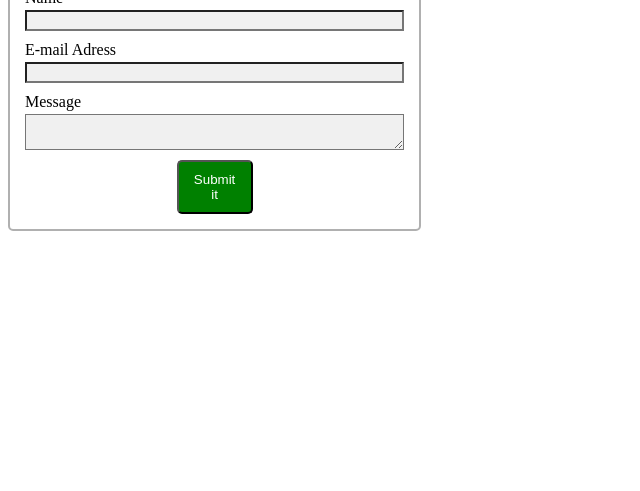
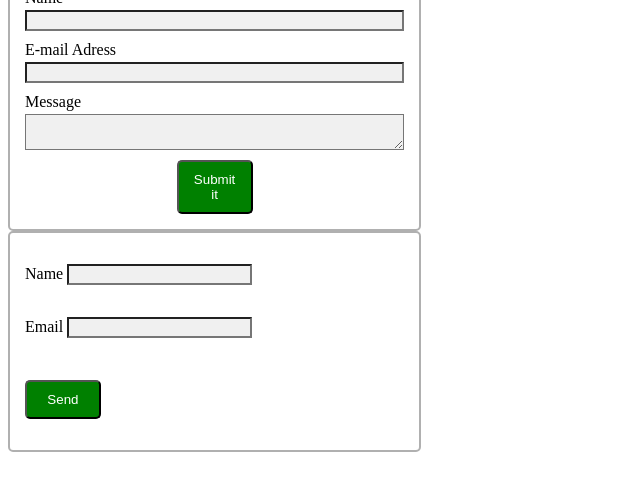
Before and after one commit to KimCras/form_test, a plain HTML site: page index.html in a window 1280 px wide. Shown: the part 83-574 px from the top of the page, without its empty margins (0-640 px from the left). Drawn offline with Linux system fonts and the light colour scheme.

Commit message:
extra form from netlify

```diff
--- a/index.html
+++ b/index.html
@@ -54,6 +54,18 @@
         <textarea id="message" name="message" required></textarea>
         <button type="submit">Submit it</button>
     </form>
+
+    <form name="contact" netlify>
+        <p>
+            <label>Name <input type="text" name="name" /></label>
+        </p>
+        <p>
+            <label>Email <input type="email" name="email" /></label>
+        </p>
+        <p>
+            <button type="submit">Send</button>
+        </p>
+    </form>
 </body>
 
 </html>
```
